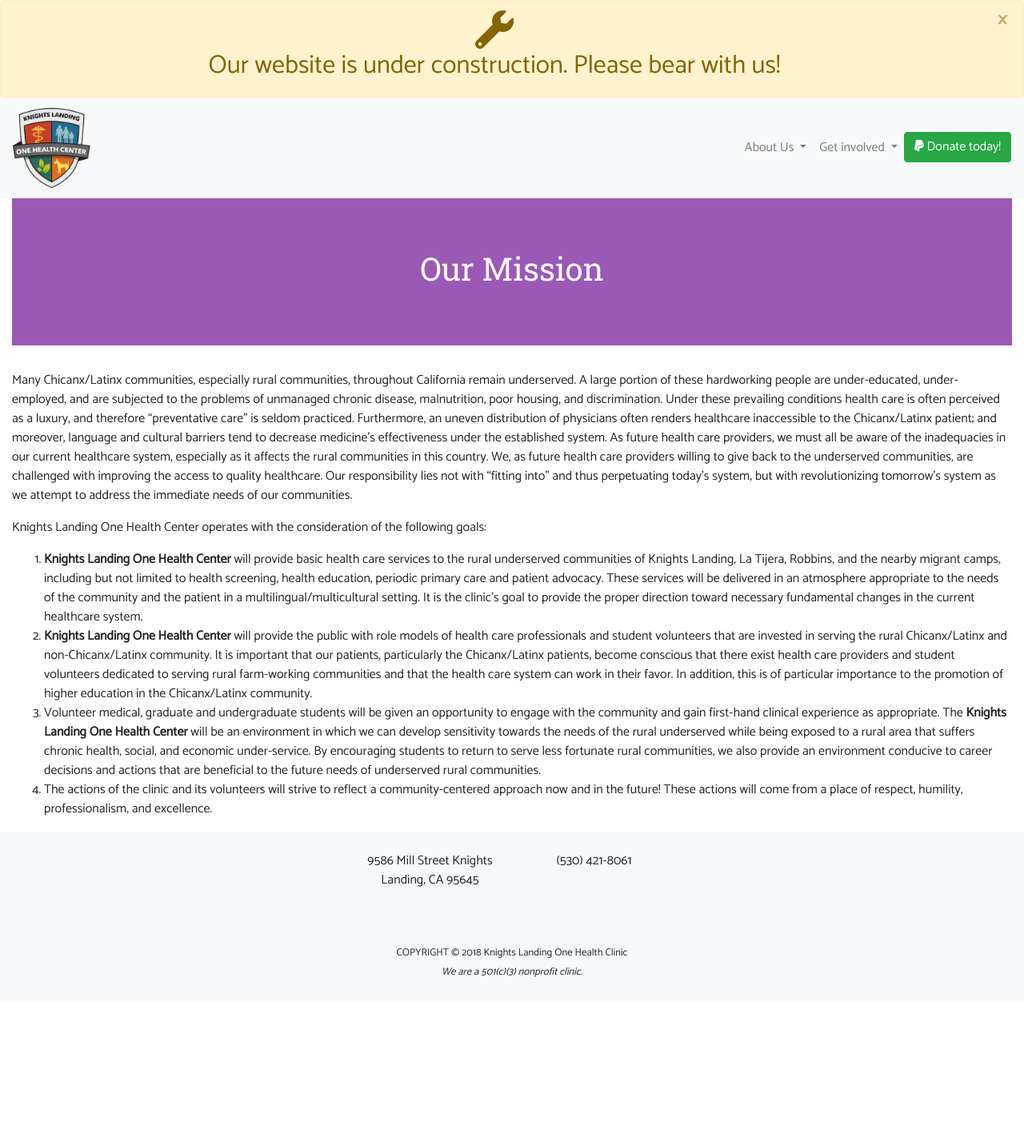
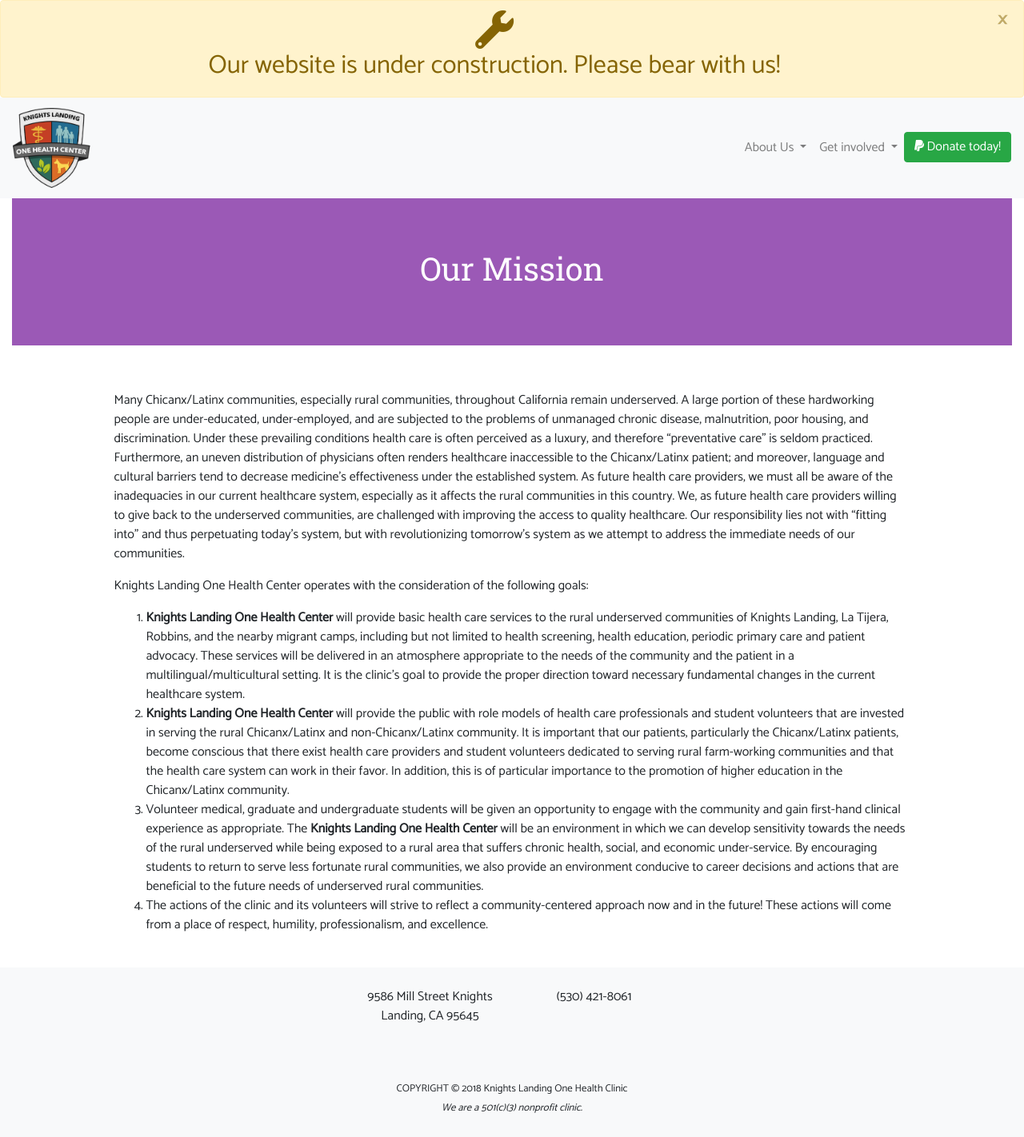
Before and after one commit to iwakoscott/knights-landing, a Jekyll site: the page built from about-us/our-mission.markdown, in a window 1280 px wide. Shown: the whole page at 80% size. Built offline with Jekyll 4.4.1, drawn with Linux system fonts in a browser that asks for light colours; nearby versions of some CDN libraries; before the commit the page ends 1252 px from its top, so only the background shows below that.

Commit message:
add padding left and right to jumbotron; add offset to simple layout

```diff
--- a/_layouts/simple.html
+++ b/_layouts/simple.html
@@ -4,7 +4,11 @@
     <div class="jumbotron jumbotron-fluid">
       <h1 class="text-center">{% if page['alt title'] %} {{ page['alt title'] }} {% else %} {{ page.title }} {% endif %}</h1>
     </div>
-    {{ content }}
+    <div class="row">
+      <div class="col-sm-10 offset-sm-1">
+        {{ content }}
+      </div>
+    </div>
   </div>
 
 {% include footer.html %}
--- a/style.css
+++ b/style.css
@@ -55,6 +55,8 @@
   font-family: 'Roboto Slab', serif;
   color: white;
   background-color: #9b59b6;
+  padding-left: 10px;
+  padding-right: 10px;
 }
 
 .fa-map-marker-alt {
```
